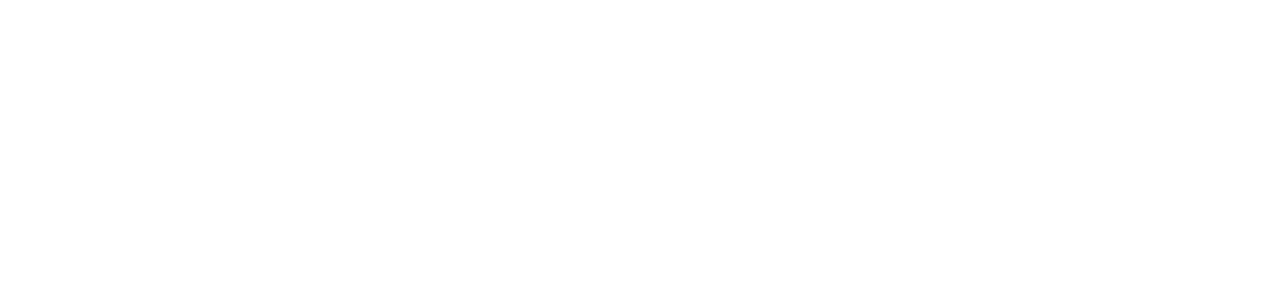
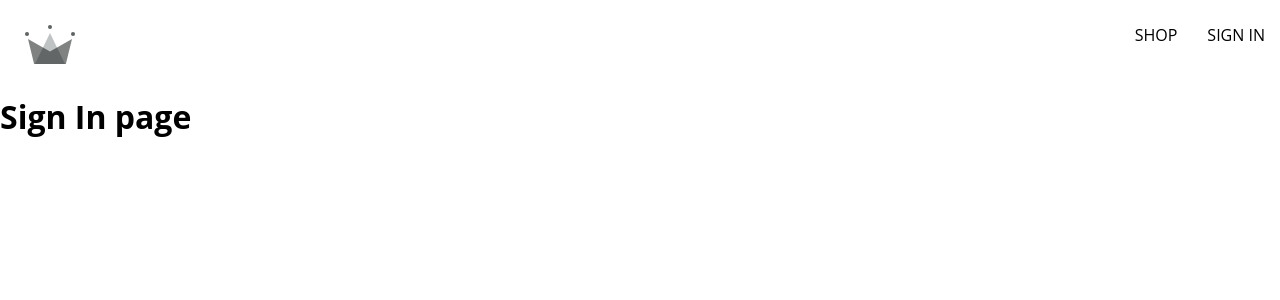
Before and after one commit to MIhnatco/Capstone-React-ZTM, a React (Create React App) app: page /sign-in in a window 1280 px wide. Before the commit this address had no page. Shown: the top 300 px of the page. Built offline with nearby package versions, Linux system fonts and the light colour scheme; the HTML template or start-up script is replaced by a standard one.

Commit message:
Sign In page and navigation

```diff
--- a/package.json
+++ b/package.json
@@ -6,6 +6,7 @@
     "@testing-library/jest-dom": "^5.17.0",
     "@testing-library/react": "^13.4.0",
     "@testing-library/user-event": "^13.5.0",
+    "firebase": "^10.10.0",
     "react": "^18.2.0",
     "react-dom": "^18.2.0",
     "react-router-dom": "^6.22.3",
--- a/src/App.js
+++ b/src/App.js
@@ -1,5 +1,7 @@
 import Home from "./routes/home/home.component.jsx";
 import Navigation from "./routes/navigation/navigation.component.jsx";
+import SignIn from "./routes/sign-in/sign-in.component.jsx";
+
 import { Routes, Route } from "react-router-dom";
 
 const Shop = () => {
@@ -16,6 +18,7 @@
       <Route path="/" element={<Navigation />}>
         <Route index element={<Home />} />
         <Route path="/shop" element={<Shop />} />
+        <Route path="/sign-in" element={<SignIn />} />
       </Route>
     </Routes>
   );
--- a/src/components/category-item/category-item.component.jsx
+++ b/src/components/category-item/category-item.component.jsx
@@ -1,6 +1,6 @@
 import "./category-item.styles.scss";
 
-const CategoryItem = ({ category }) => {
+const CategoryItem = ({ category = {} }) => {
   const { title, imageUrl } = category;
 
   return (
--- a/src/routes/navigation/navigation.component.jsx
+++ b/src/routes/navigation/navigation.component.jsx
@@ -14,6 +14,9 @@
           <Link className="nav-link" to="/shop">
             SHOP
           </Link>
+          <Link className="nav-link" to="/sign-in">
+            SIGN IN
+          </Link>
         </div>
       </div>
 
--- /dev/null
+++ b/src/routes/sign-in/sign-in.component.jsx
@@ -0,0 +1,11 @@
+
+const SignIn = () => {
+    return (
+        <div>
+            <h1>Sign In page</h1>
+        </div>
+    )
+}
+
+
+export default SignIn
```
Also changed, not shown: 1 other file (tests, documents, lock files or other folders).
